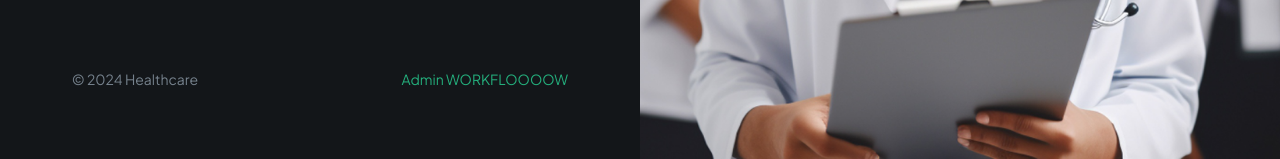
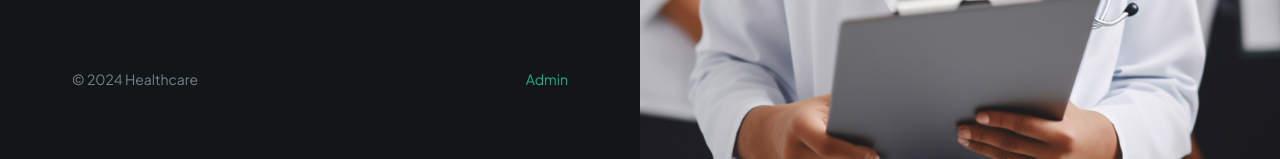
Before and after one commit to iv-kovatchev/healthcare-app, a Next.js app: page / in a window 1280 px wide. Shown: the part 641-800 px from the top of the page. Built offline with nearby package versions, Linux system fonts and the light colour scheme.

Commit message:
Revert "test the aws ci/cd pipeline"

```diff
--- a/app/page.tsx
+++ b/app/page.tsx
@@ -24,7 +24,7 @@ export default function Home() {
               © 2024 Healthcare
             </p>
             <Link href='/?admin=true' className='text-green-500'>
-              Admin WORKFLOOOOW
+              Admin
             </Link>
           </div>
         </div>
```
